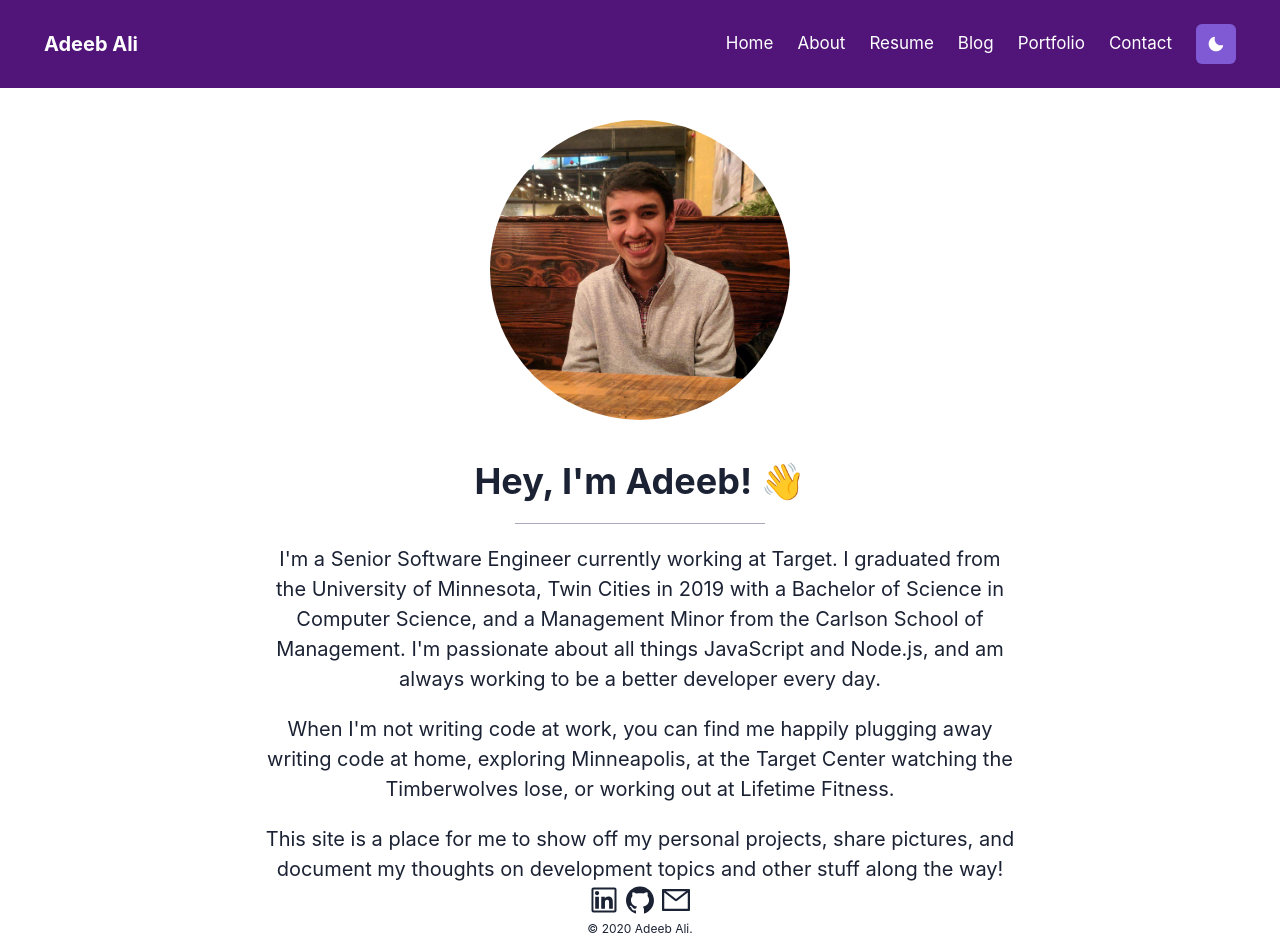
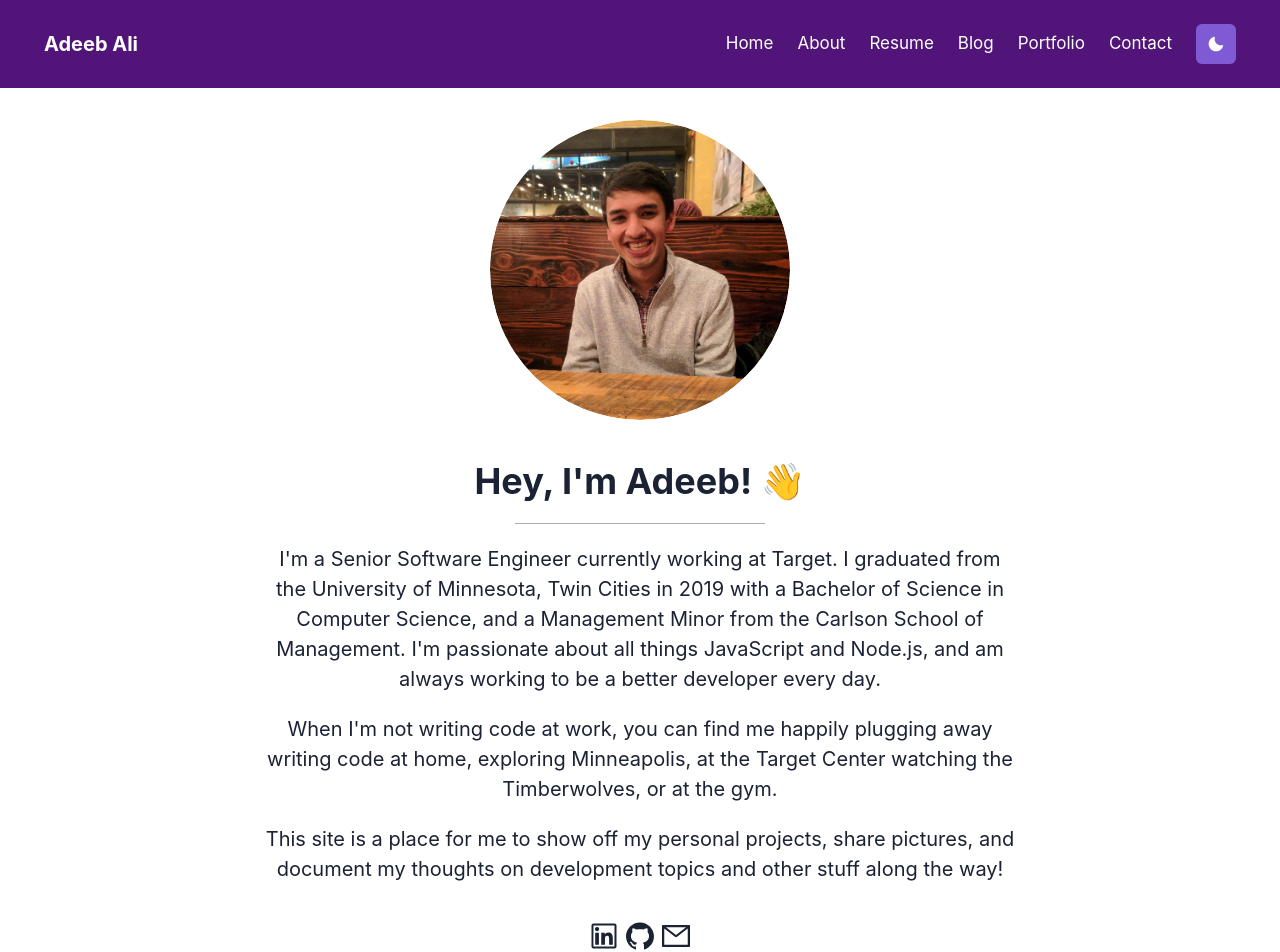
Before and after one commit to AdeebAli/adeebali.com, a Next.js app: page / in a window 1280 px wide. Shown: the top 952 px of the page. Built offline with nearby package versions, Linux system fonts and the light colour scheme.

Commit message:
fix loading placeholder to be a circle (#27)
Co-authored-by: Adeeb Ali <adeeb@Adeebs-MacBook-Pro.local>

```diff
--- a/src/components/index.module.css
+++ b/src/components/index.module.css
@@ -1,7 +1,3 @@
 .profilePicture {
     border-radius: 100%;
 }
-
-.profilePicture::placeholder {
-    border-radius: 100%;
-}
--- a/src/components/layout.js
+++ b/src/components/layout.js
@@ -29,6 +29,7 @@ const Layout = ({children}) => {
 				{children}
 			</Flex>
 			<Footer
+				pt={9}
 				minHeight="5vh"
 				bg={bgColor[colorMode]}
 				color={color[colorMode]}
--- a/src/pages/index.js
+++ b/src/pages/index.js
@@ -23,9 +23,10 @@ const Index = () => {
 			>
 				<Box
 					boxSize={{base: '180px', sm: '200px', md: '220px', lg: '300px'}}
-					borderRadius="100px"
+					borderRadius="100%"
+					overflow="hidden"
+				>
 
-				>
 					<Image
 						src={profilePicture}
 						alt="Adeeb Ali"
@@ -33,6 +34,7 @@ const Index = () => {
 						placeholder="blur"
 						className={styles.profilePicture}
 					/>
+
 				</Box>
 
 				<Heading
@@ -64,7 +66,7 @@ const Index = () => {
 					maxWidth={{base: '80%', md: 750}}
 					fontSize={{base: 16, sm: 18, md: 20}}
 				>
-					When I&apos;m not writing code at work, you can find me happily plugging away writing code at home, exploring Minneapolis, at the Target Center watching the Timberwolves lose, or working out at Lifetime Fitness.
+					When I&apos;m not writing code at work, you can find me happily plugging away writing code at home, exploring Minneapolis, at the Target Center watching the Timberwolves, or at the gym.
 				</Text>
 				<Text
 					mt={5}
```
